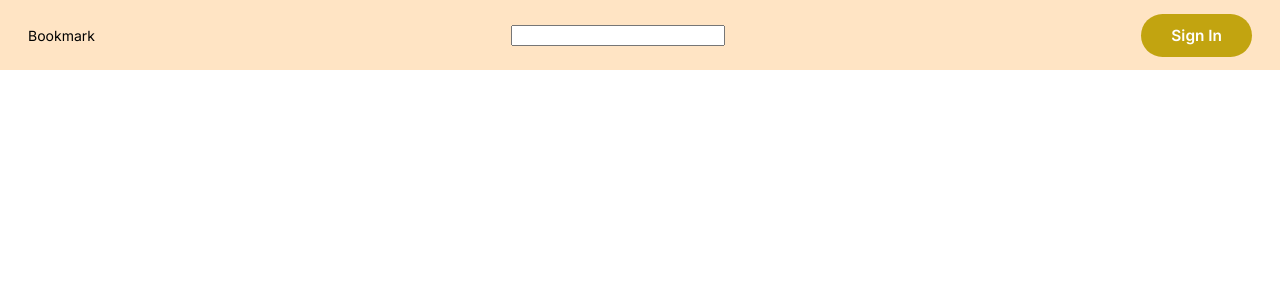
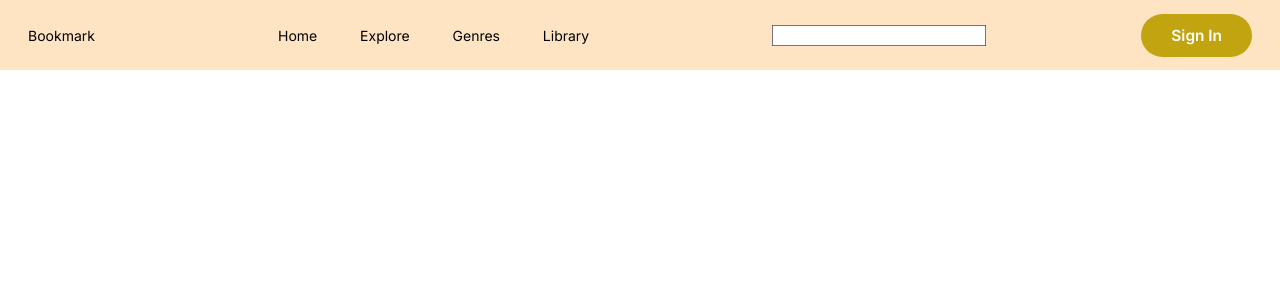
Before and after one commit to amori95917/online-bookshelf, a React (Create React App) app: page / in a window 1280 px wide. Shown: the top 300 px of the page. Built offline with nearby package versions, Linux system fonts and the light colour scheme.

Commit message:
Fixed nav responsiveness

```diff
--- a/src/components/Nav.js
+++ b/src/components/Nav.js
@@ -6,8 +6,6 @@ const Nav = () => {
   const [width, setwidth] = useState(0);
   const [showSearch, setshowSearch] = useState(false);
   const ulref = useRef();
-  const searchref = useRef();
-  // const width = window.matchMedia("(min-width:768px)");
 
   const widthfunction = () => {
     setwidth(window.innerWidth);
@@ -17,19 +15,12 @@ const Nav = () => {
     window.addEventListener("resize", widthfunction);
     if (showSearch && width >= 768) {
       setshowSearch((state) => !state);
-      //console.log(width);
-      console.log("hi");
     }
-    console.log(width);
+    return () => window.removeEventListener("resize", widthfunction);
+  }, [width, showSearch]);
 
-    //   if (width > 768) {
-    //     setshowSearch(true);
-    //     searchref.current.style.display = "grid";
-    //   }
-
-    return () => window.removeEventListener("resize", widthfunction);
-  }, [width]);
-
+  useEffect(() => {
+    if (width <= 768) {
       let prevScrollpos = window.pageYOffset;
       window.onscroll = function () {
         let currentScrollPos = window.pageYOffset;
@@ -40,9 +31,11 @@ const Nav = () => {
         }
         prevScrollpos = currentScrollPos;
       };
+    }
+  }, [width]);
 
   const handlesearchbar = () => {
-    setshowSearch((s) => !s);
+    setshowSearch((state) => !state);
   };
 
   return (
@@ -75,7 +68,7 @@ const Nav = () => {
           }
         >
           <form>
-            <input type="text" ref={searchref} />
+            <input type="text" />
           </form>
         </div>
       </nav>
--- a/src/components/Nav.module.css
+++ b/src/components/Nav.module.css
@@ -53,8 +53,10 @@
   }
 
   .nosearchbar {
-    display: block;
+    display: grid;
+    background-color: red;
   }
+
   /* .searchbar {
     display: grid;
     position: relative;
@@ -70,3 +72,23 @@
     order: 1;
   }
 }
+
+@media (min-width: 900px) {
+  .navitems {
+    position: relative;
+    width: 30%;
+    top: 0px !important;
+    background: none;
+  }
+
+  /* .nosearchbar {
+    width: 300px;
+  }
+  .nosearchbar form {
+    width: 100%;
+  }
+
+  .nosearchbar form input {
+    width: 100%;
+  } */
+}
```
Lines whose indentation alone changed are shown as unchanged.
